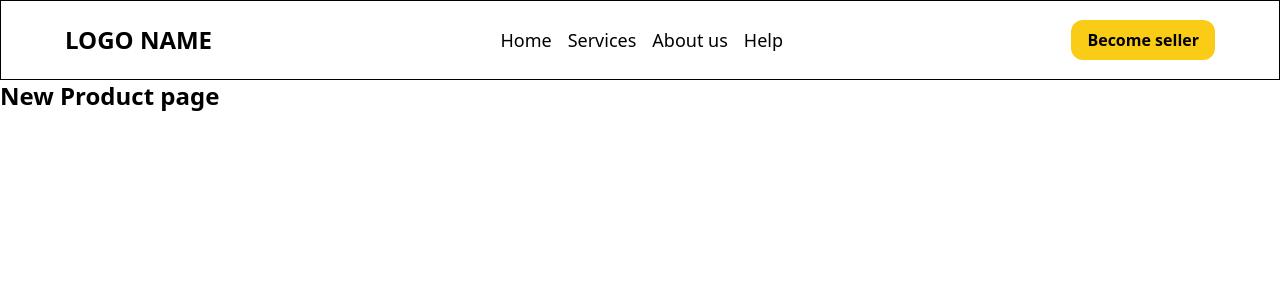
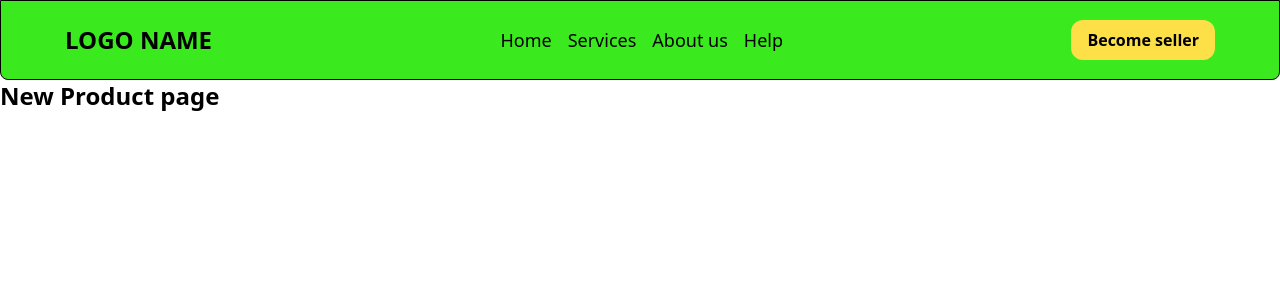
Before and after one commit to chowdhuryamit/NITA-Shopi, a React (Vite) app: page /NewProduct in a window 1280 px wide. Shown: the top 300 px of the page. Built offline with nearby package versions, Linux system fonts and the light colour scheme.

Commit message:
Color cng

```diff
--- a/src/Components/Header.jsx
+++ b/src/Components/Header.jsx
@@ -1,3 +1,4 @@
+
 
 import React, { useState } from 'react';
 import { Link } from 'react-router-dom';
@@ -27,7 +28,7 @@ const Header = () => {
 
   return (
     <>
-      <div className="h-20 border border-black flex justify-between items-center px-4 md:px-16">
+      <div className="h-20 border border-black flex justify-between items-center px-4 md:px-16 bg-[#3BEA1E] rounded-b-lg">
         <div>
           {/* brand logo */}
           <h1 className="text-xl md:text-2xl font-bold">LOGO NAME</h1>
@@ -61,7 +62,7 @@ const Header = () => {
 
         <div className="hidden md:block">
           {/* Become seller Buttons */}
-          <button className="bg-yellow-400 hover:bg-blue-600 text-black hover:text-white font-bold py-1 md:py-2 px-2 md:px-4 rounded-xl">
+          <button className="bg-yellow-300 hover:bg-blue-600 text-black hover:text-white font-bold py-1 md:py-2 px-2 md:px-4 rounded-xl">
             Become seller
           </button>
         </div>
```
